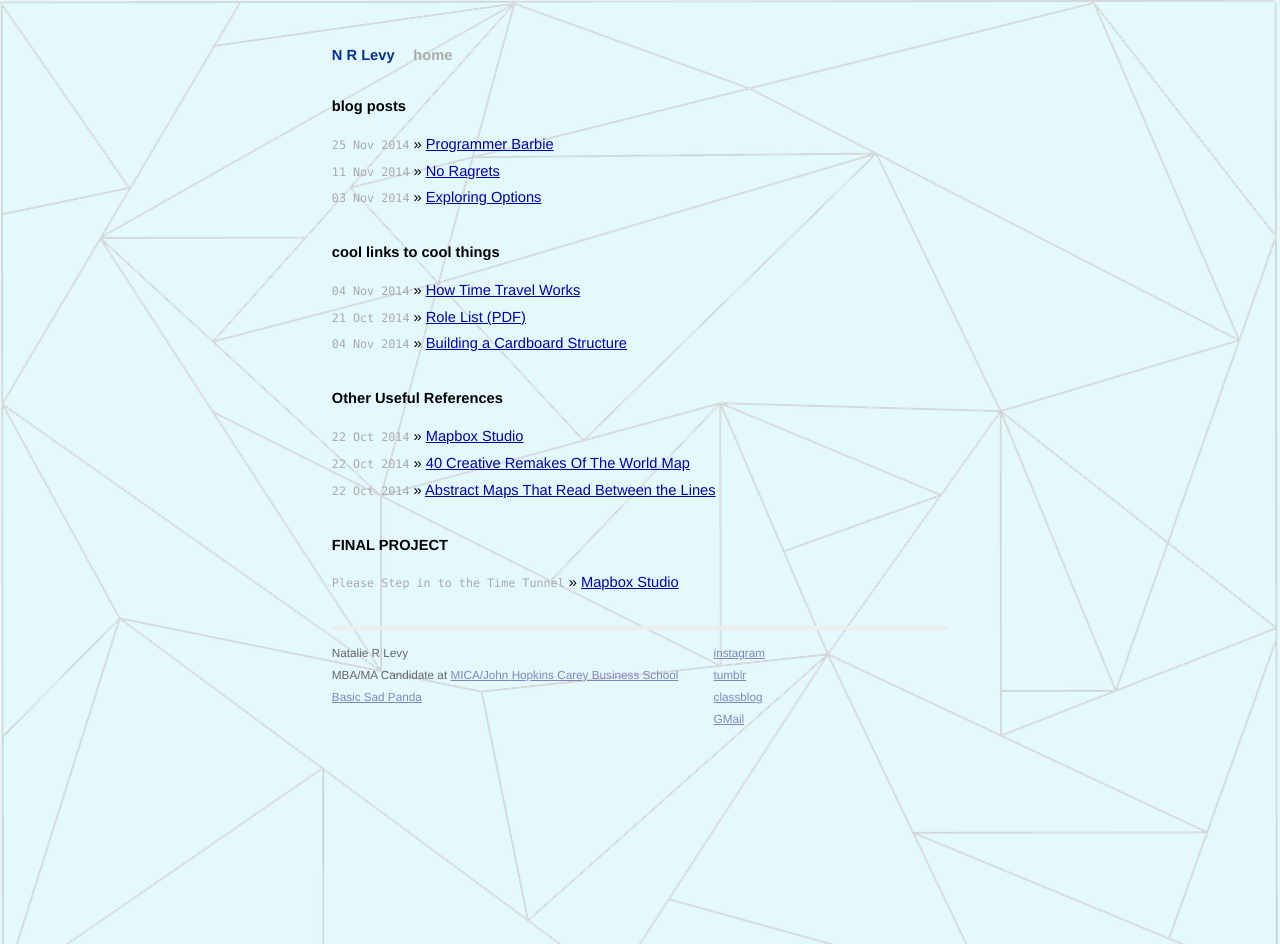
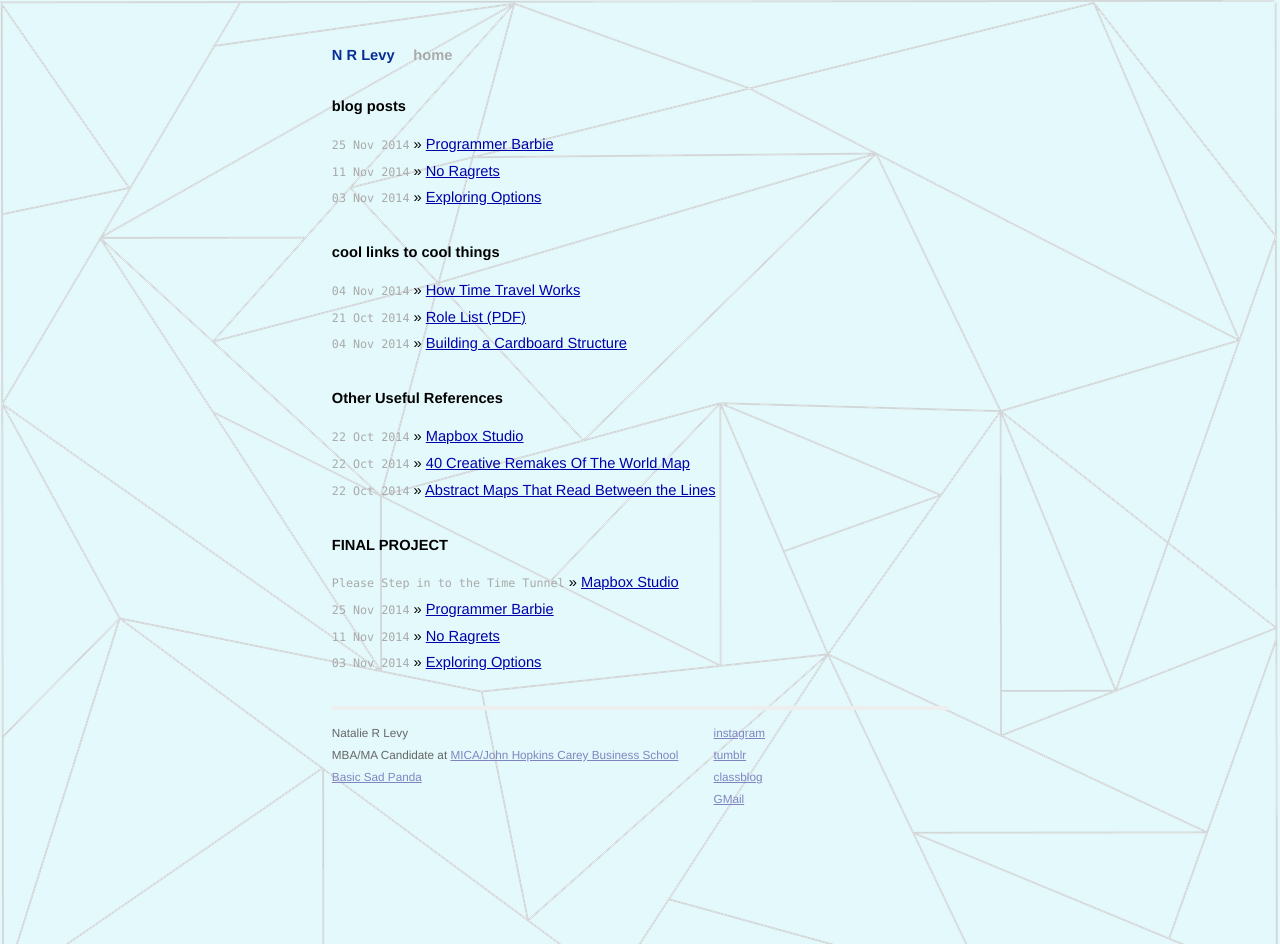
Before and after one commit to nrlevy/clog, a Jekyll site: the page built from index.html, in a window 1280 px wide. Built offline with Jekyll 4.4.1, drawn with Linux system fonts in a browser that asks for light colours; Markdown is read by kramdown in place of the engine named in the settings.

Commit message:
experimenting

```diff
--- a/index.html
+++ b/index.html
@@ -28,6 +28,11 @@
   <h1>FINAL PROJECT</h1>
   <ul class="posts">
     <li><span>Please Step in to the Time Tunnel</span> &raquo; <a href="https://www.mapbox.com/mapbox-studio/#darwin">Mapbox Studio</a></li>
+    <ul class="posts">
+    {% for post in site.posts %}
+      <li><span>{{ post.date | date_to_string }}</span> &raquo; <a href="{{ site.url }}/clog{{ post.url }}">{{ post.title }}</a></li>
+    {% endfor %}
+  </ul>
   </ul>
 
 
```
